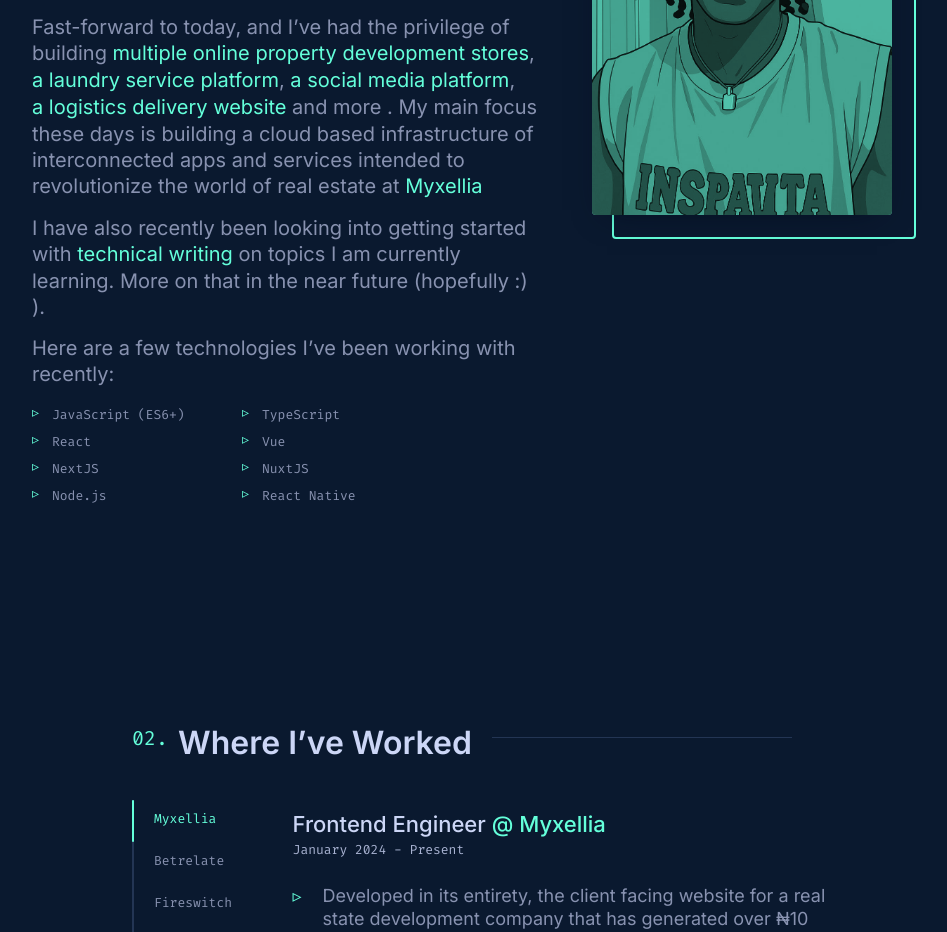
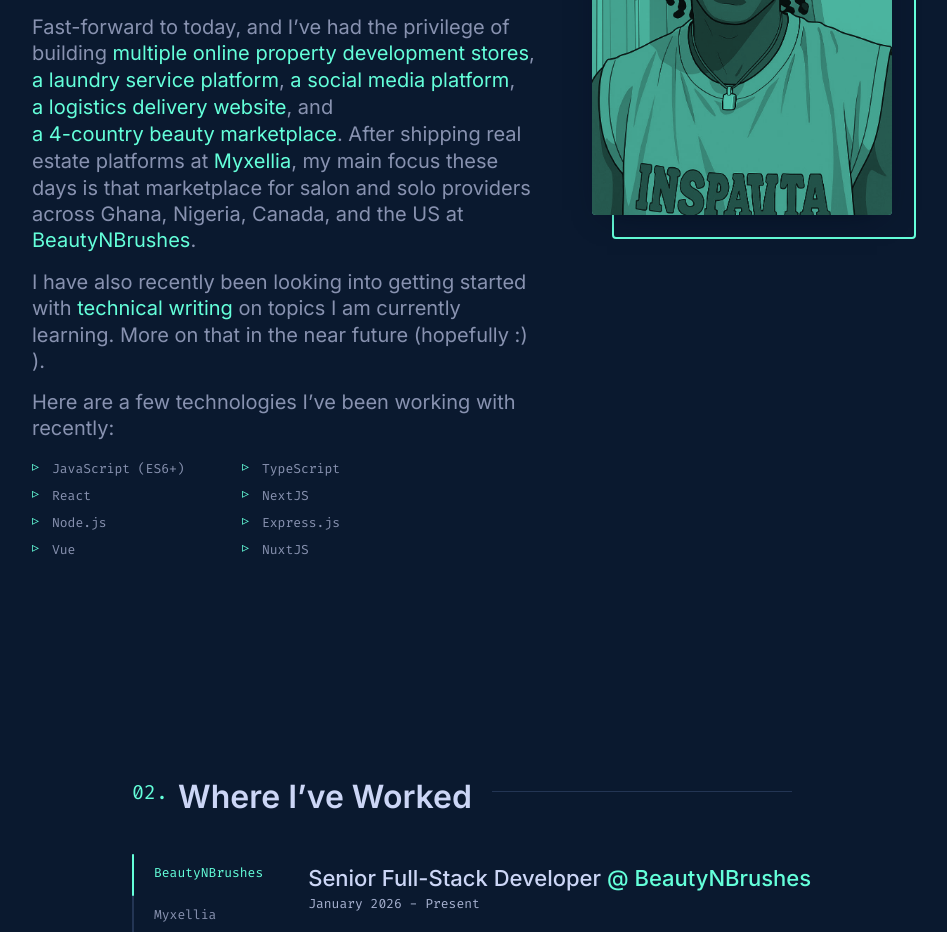
Before and after one commit to raelMartins/new-portfolio, a Next.js app: page / in a window 1280 px wide. Shown: the part 1220-2152 px from the top of the page, without its empty margins (158-1105 px from the left). Built offline with nearby package versions, Linux system fonts and the light colour scheme; a web font is replaced by a local one.

Commit message:
feat: update AboutMe and Employment sections to highlight BeautyNBrushes and enhance project details

```diff
--- a/components/sections/AboutMe.tsx
+++ b/components/sections/AboutMe.tsx
@@ -37,16 +37,32 @@ const AboutMe = () => {
             <a href='https://betrelate.com' target='_blank' rel='noreferrer'>
               a social media platform
             </a>
-            ,
+            ,{' '}
             <a href='https://iberrands.com' target='_blank' rel='noreferrer'>
               a logistics delivery website
-            </a>{' '}
-            and more . My main focus these days is building a cloud based
-            infrastructure of interconnected apps and services intended to
-            revolutionize the world of real estate at{' '}
+            </a>
+            , and{' '}
+            <a
+              href='https://beautynbrushes.com'
+              target='_blank'
+              rel='noreferrer'
+            >
+              a 4-country beauty marketplace
+            </a>
+            . After shipping real estate platforms at{' '}
             <a href='https://www.myxellia.io/' target='_blank' rel='noreferrer'>
               Myxellia
-            </a>{' '}
+            </a>
+            , my main focus these days is that marketplace for salon and solo
+            providers across Ghana, Nigeria, Canada, and the US at{' '}
+            <a
+              href='https://beautynbrushes.com'
+              target='_blank'
+              rel='noreferrer'
+            >
+              BeautyNBrushes
+            </a>
+            .
           </p>
           <p>
             I have also recently been looking into getting started with{' '}
@@ -65,11 +81,11 @@ const AboutMe = () => {
             <li>JavaScript (ES6+)</li>
             <li>TypeScript</li>
             <li>React</li>
+            <li>NextJS</li>
+            <li>Node.js</li>
+            <li>Express.js</li>
             <li>Vue</li>
-            <li>NextJS</li>
             <li>NuxtJS</li>
-            <li>Node.js</li>
-            <li>React Native</li>
           </ul>
         </div>
         <div className={styles.image}>
--- a/components/sections/EmploymentDetails.tsx
+++ b/components/sections/EmploymentDetails.tsx
@@ -4,12 +4,14 @@ const EmploymentDetails = ({
   tasks = [],
   title = '',
   company = '',
+  displayCompany,
   timePeriod = '',
   url = ''
 }: {
   title: string;
   tasks: string[];
   company: string;
+  displayCompany?: string;
   timePeriod: string;
   url: string;
 }) => {
@@ -23,7 +25,7 @@ const EmploymentDetails = ({
         <span>
           @{' '}
           <a href={url} target='_blank' rel='noreferrer noopener'>
-            {company.split('-')[0]}
+            {displayCompany || company.split('-')[0]}
           </a>
         </span>
       </h3>
--- a/components/sections/EmploymentHistory.tsx
+++ b/components/sections/EmploymentHistory.tsx
@@ -3,9 +3,10 @@ import styles from 'styles/sections/employmenthistory.module.scss';
 import EmploymentDetails from './EmploymentDetails';
 
 const EmploymentHistory = () => {
-  const [tab, setTab] = useState('myxellia');
+  const [tab, setTab] = useState('beautynbrushes');
   const [index, setIndex] = useState(0);
   const [companies] = useState([
+    'beautynbrushes',
     'myxellia',
     'betrelate',
     'fireswitch-1',
@@ -59,36 +60,42 @@ const EmploymentHistory = () => {
           <div className={styles.employmentList}>
             <span
               style={index === 0 ? activeTab : {}}
+              onClick={() => changeTab('beautynbrushes')}
+            >
+              BeautyNBrushes
+            </span>
+            <span
+              style={index === 1 ? activeTab : {}}
               onClick={() => changeTab('myxellia')}
             >
               Myxellia
             </span>
             <span
-              style={index === 1 ? activeTab : {}}
+              style={index === 2 ? activeTab : {}}
               onClick={() => changeTab('betrelate')}
             >
               Betrelate
             </span>
             <span
-              style={index === 2 ? activeTab : {}}
+              style={index === 3 ? activeTab : {}}
               onClick={() => changeTab('fireswitch-1')}
             >
               Fireswitch
             </span>
             <span
-              style={index === 3 ? activeTab : {}}
+              style={index === 4 ? activeTab : {}}
               onClick={() => changeTab('classytouch')}
             >
               Classy Touch
             </span>
             <span
-              style={index === 4 ? activeTab : {}}
+              style={index === 5 ? activeTab : {}}
               onClick={() => changeTab('solarworld')}
             >
               SolarWorld
             </span>
             <span
-              style={index === 5 ? activeTab : {}}
+              style={index === 6 ? activeTab : {}}
               onClick={() => changeTab('fireswitch-2')}
             >
               Fireswitch
@@ -99,24 +106,40 @@ const EmploymentHistory = () => {
         <div className={styles.theWhat}>
           <EmploymentDetails
             tasks={[
-              'Developed in its entirety, the client facing website for a real state development company that has generated over ₦10 billion ($6m) in capital gains.',
-              'Created a fully dynamic property store implementation allowing clients to select a theme for their store website and customize it to their preferred appearance.',
-              'Developed a platform that allows real estate property developers easily handle their properties, track their statistics, and handle their payments.',
-              `Was tasked with handling the company's official site as well as its blog and support centre.`
+              'Rebuilt the platform on React, Next.js, TypeScript, and Express. It now serves about 1,000 salon and solo providers across Ghana, Nigeria, Canada, and the US.',
+              'Set up Stripe and Paystack billing for seat-based subscriptions in those 4 countries, covering 131 salon accounts and 202 staff.',
+              'Launched a location-based marketplace for salon and solo providers, with local discovery, routing, and regional listings.',
+              'Built a custom admin A/B testing dashboard. Adding a payment step at the end of onboarding lifted the rate of users saving a real card from 0% to 13.8%.',
+              'Implemented Google Tag Manager, Microsoft Clarity, and Meta Pixel to track the funnel, plus WhatsApp Business API alerts for bookings and payments.'
             ]}
-            title='Frontend Engineer'
+            title='Senior Full-Stack Developer'
+            company='BeautyNBrushes'
+            timePeriod='January 2026 - Present'
+            url='https://beautynbrushes.com'
+          />
+          <EmploymentDetails
+            tasks={[
+              'Developed in its entirety, the client facing website for a real estate development company that has generated over ₦10 billion ($6m) in capital gains.',
+              'Created a fully dynamic property store implementation with 8 themes (4+ in production), allowing clients to select a theme and customize it to their preferred appearance.',
+              'Engineered an interactive 3D unit allocation engine so investors could inspect and select units inside live digital models.',
+              'Rebuilt the property agent portal end-to-end, now the primary workspace for agent teams across the platform.',
+              'Developed a platform that allows real estate property developers easily handle their properties, track their statistics, and handle their payments.'
+            ]}
+            title='Senior Frontend Developer'
             company='Myxellia'
-            timePeriod='January 2024 - Present'
+            timePeriod='January 2024 - May 2026'
             url='https://myxellia.io'
           />
           <EmploymentDetails
             tasks={[
-              'Developed a social media startup now used by over 5,000 users, allowing users to post text, images and other media which other users can comment, like, and interact with, live chat with other platform users, create their own groups and communities to discuss similar ideas.',
-              "Developed an Administrator site, where admins of the platform could keep track of the over 5,000 active users on the platform, ban accounts, verify accounts, moderate the content on the platform and monitor the platform's growth metrics.",
-              'Developed a simple weekly game for users interested in football/soccer allowing them to predict possible outcomes of 10 games being played, share the predictions with friends, and see how well their predictions turn out against other users via the leaderboard.'
+              'Developed a social media startup now used by over 10,000 users, allowing users to post text, images and other media which other users can comment, like, and interact with, live chat with other platform users, create their own groups and communities to discuss similar ideas.',
+              "Developed an Administrator site, where admins of the platform could keep track of the over 10,000 active users on the platform, ban accounts, verify accounts, moderate the content on the platform and monitor the platform's growth metrics.",
+              'Developed a simple weekly game for users interested in football/soccer allowing them to predict possible outcomes of 10 games being played, share the predictions with friends, and see how well their predictions turn out against other users via the leaderboard.',
+              'Cut social feed and image load times, improving key performance metrics by 30%+.'
             ]}
-            title='Frontend Engineer'
+            title='Frontend Developer'
             company='Betrelate'
+            displayCompany='Betrelate (Micserah)'
             timePeriod='December 2021 - April 2024'
             url='https://betrelate.com'
           />
@@ -127,9 +150,9 @@ const EmploymentHistory = () => {
               'Ensured responsive web design on the Reni Store web frontend.',
               'Mentored 4 web development interns, guiding them in their web development journey.'
             ]}
-            title='Web Developer'
+            title='Frontend Engineer'
             company='Fireswitch-1'
-            timePeriod='September - December 2021'
+            timePeriod='June - December 2021'
             url='https://fireswitch.tech/'
           />
           <EmploymentDetails
@@ -140,7 +163,7 @@ const EmploymentHistory = () => {
             ]}
             title='Web Developer (Contract)'
             company='ClassyTouch'
-            timePeriod='November 2019 - Present'
+            timePeriod='June 2019 - March 2022'
             url='https://classytouchlaundry-web.vercel.app/'
           />
           <EmploymentDetails
--- a/components/sections/WelcomeSection.tsx
+++ b/components/sections/WelcomeSection.tsx
@@ -10,9 +10,12 @@ const WelcomeSection = () => {
       <p>
         I&apos;m a software engineer specializing in building (and occasionally
         designing) exceptional digital experiences. Currently, I&apos;m focused
-        on building a cloud based infrastructure of interconnected apps and
-        services intended to revolutionize the world of real estate at{' '}
-        <a href='https://www.myxellia.io/'>Myxellia</a>.
+        on building a 4-country marketplace for salon and solo beauty providers
+        at{' '}
+        <a href='https://beautynbrushes.com' target='_blank' rel='noreferrer'>
+          BeautyNBrushes
+        </a>
+        .
       </p>
       <Link className={styles.viewMyProjects} href='/#projects'>
         Check out my projects!
--- a/project-data/all-projects.json
+++ b/project-data/all-projects.json
@@ -121,6 +121,41 @@
         "demo": "https://jola.6787878.com/"
       }
     ],
+    "github": ""
+  },
+  {
+    "id": 119,
+    "name": "BeautyNBrushes",
+    "description": "A marketplace for salon and solo beauty providers across Ghana, Nigeria, Canada, and the US. I rebuilt the platform on React, Next.js, TypeScript, and Express, with Stripe and Paystack billing, onboarding experiments, and WhatsApp alerts for bookings and payments.",
+    "url": "https://beautynbrushes.com",
+    "technologies": [
+      "react",
+      "nextjs",
+      "typescript",
+      "nodejs",
+      "css",
+      "github",
+      "git"
+    ],
+    "media": [],
+    "image": "",
+    "github": ""
+  },
+  {
+    "id": 120,
+    "name": "Expert Listing",
+    "description": "Enterprise real estate listing management portal, built as a frontend for property teams to manage listings at scale.",
+    "url": "https://expertlisting.ng",
+    "technologies": [
+      "react",
+      "nextjs",
+      "javascript",
+      "css",
+      "github",
+      "git"
+    ],
+    "media": [],
+    "image": "",
     "github": ""
   },
   {
```
